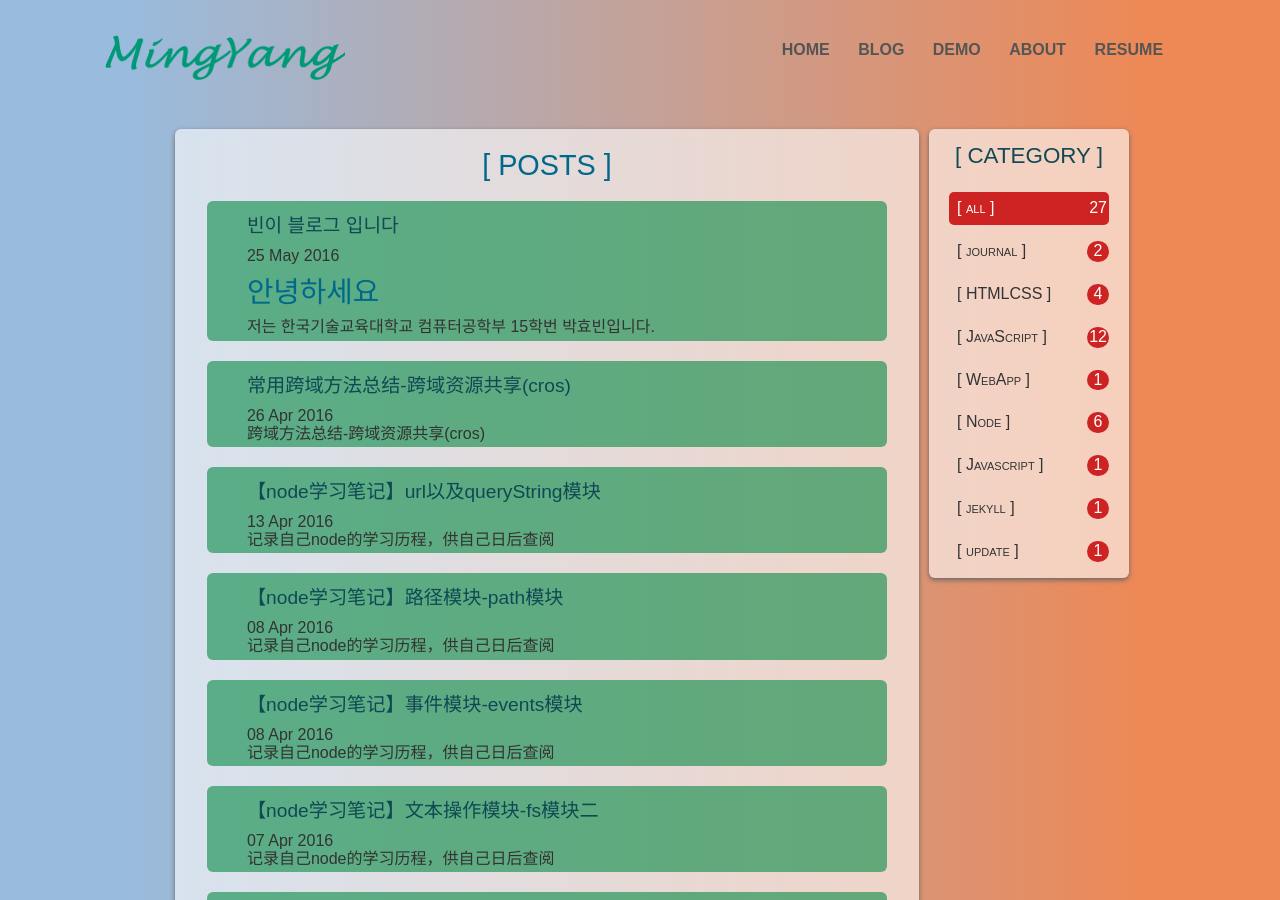
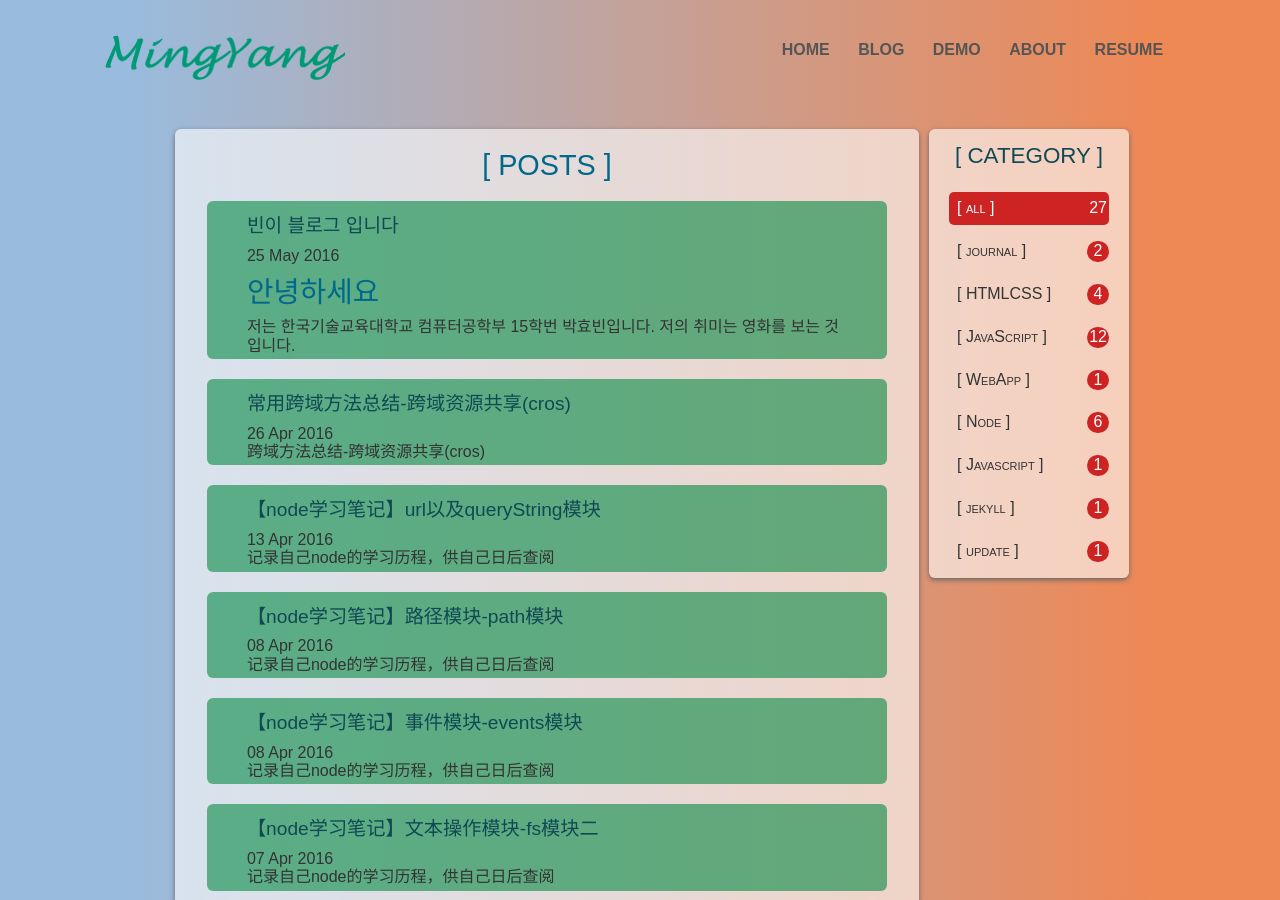
Before and after one commit to parkhyobin/parkhyobin.github.com, a Jekyll site: the page built from blog/index.html, in a window 1280 px wide and 900 px high. Built offline with Jekyll 4.4.1, drawn with Linux system fonts in a browser that asks for light colours; a style sheet for code colours, icons or effects is not loaded.

Commit message:
no message

```diff
--- a/_posts/2016-05-25-welcome-to-jekyll.markdown
+++ b/_posts/2016-05-25-welcome-to-jekyll.markdown
@@ -6,6 +6,7 @@ categories: jekyll update
 ---
 # 안녕하세요
 저는 한국기술교육대학교 컴퓨터공학부 15학번 박효빈입니다.
+저의 취미는 영화를 보는 것입니다.
 
 [jekyll-docs]: http://jekyllrb.com/docs/home
 [jekyll-gh]:   https://github.com/jekyll/jekyll
```
